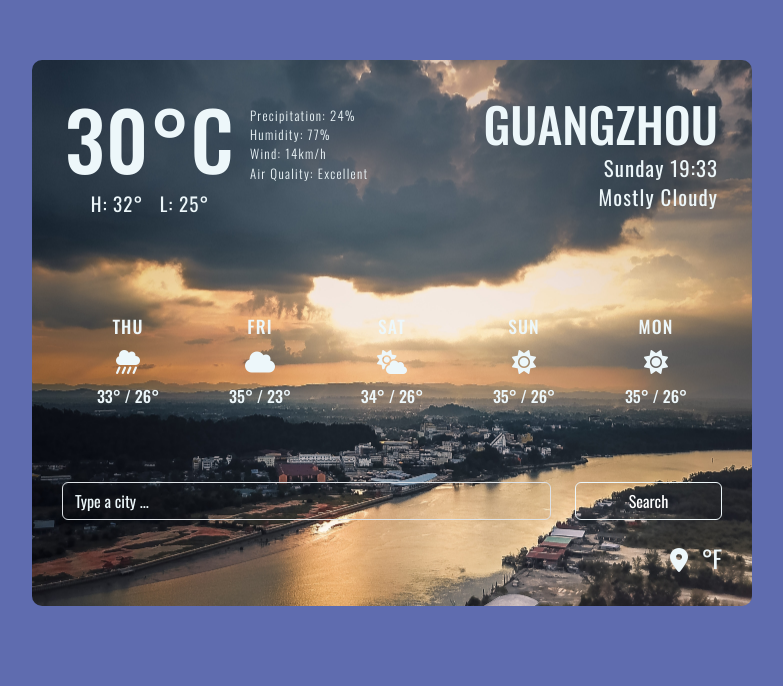
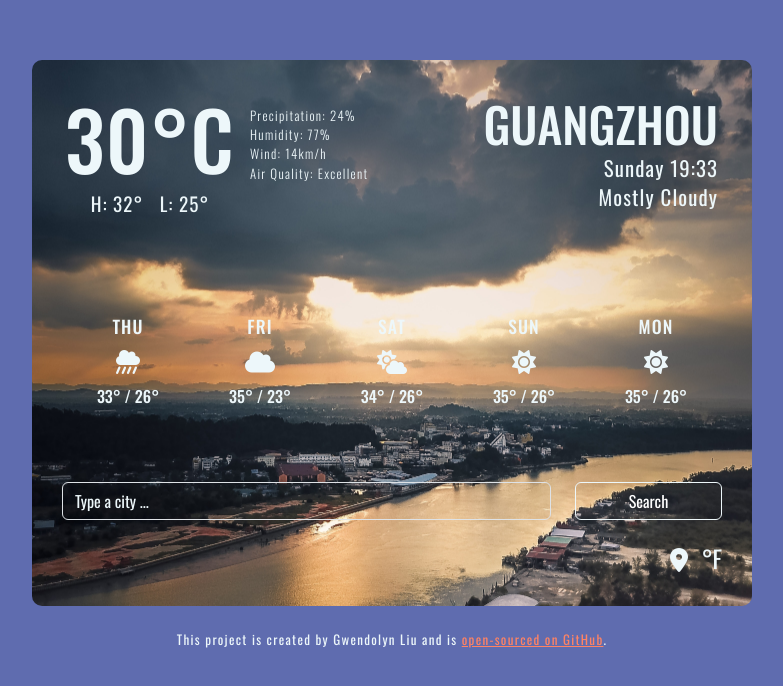
Before and after one commit to gwendolynliu/shecodes-plus-project, a plain HTML site: page index.html in a window 1280 px wide. Shown: the whole page, without its empty margins (248-1031 px from the left). Drawn offline with nearby package versions, Linux system fonts and the light colour scheme.

Commit message:
add github link

```diff
--- a/index.html
+++ b/index.html
@@ -119,6 +119,16 @@
           <a href="#" class="fahrenheit">°F</a>
         </footer>
       </div>
+      <br />
+      <p class="endnote">
+        This project is created by Gwendolyn Liu and is
+        <a
+          href="https://github.com/gwendolynliu/shecodes-plus-project"
+          class="github"
+          target="_blank"
+          >open-sourced on GitHub</a
+        >.
+      </p>
     </div>
     <script src="src/script.js"></script>
   </body>
--- a/src/style.css
+++ b/src/style.css
@@ -167,3 +167,14 @@ footer {
 .fahrenheit:hover {
   color: #ff8364;
 }
+
+.endnote {
+  color: #edf7fa;
+  text-align: center;
+  font-size: 13px;
+  letter-spacing: 1.3px;
+}
+
+.github {
+  color: #ff8364;
+}
```
